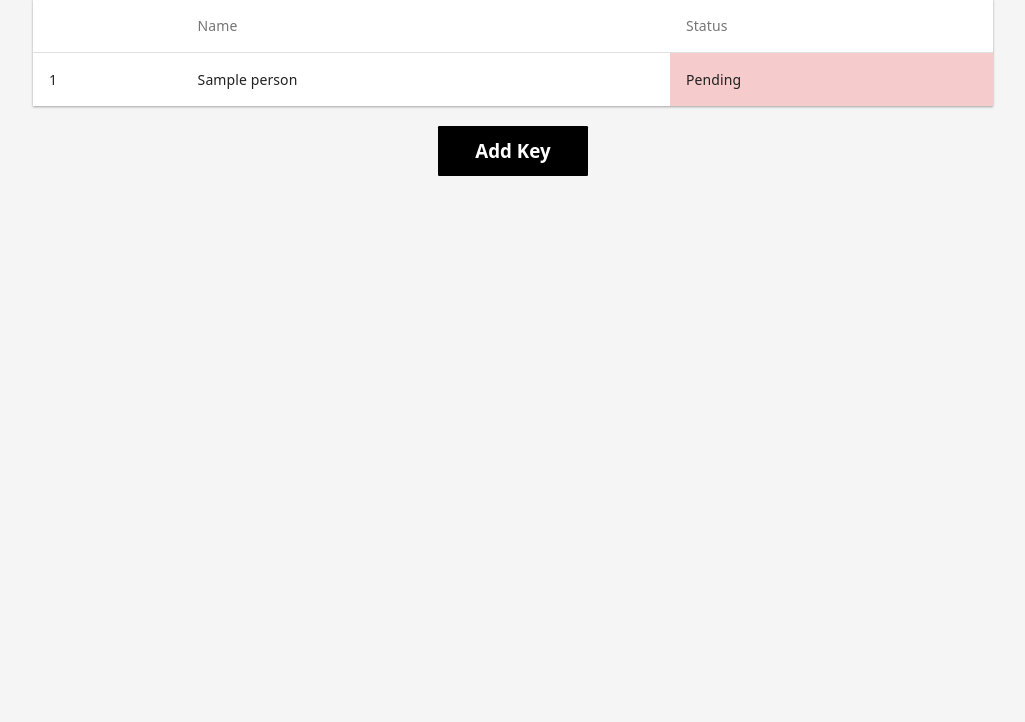
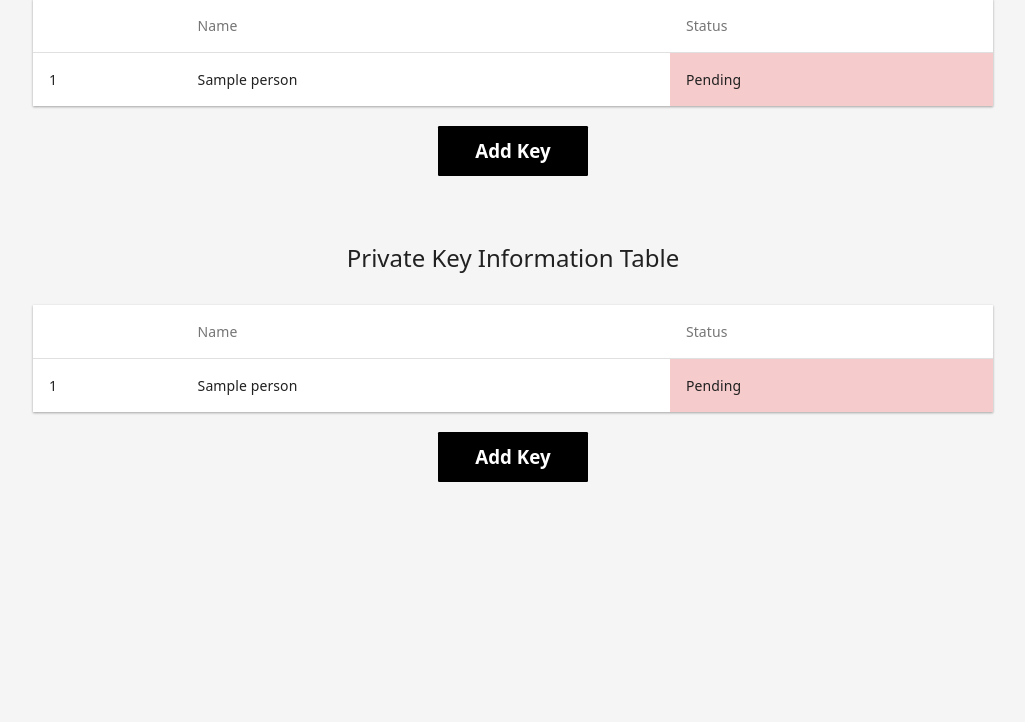
Before and after one commit to satyendradhaka/Election_Portal_2020, a Django app: template results/templates/keyinfo.html in a window 1280 px wide. Shown: the part 100-822 px from the top of the page, without its empty margins (127-1152 px from the left). Run offline with Django 3.2, Linux system fonts and the light colour scheme; the template is opened without the code that fills it: most values are stand-ins (such as "Sample title", 1, 10 or a date in 2020); parts of the project's set-up code (start-up, migrations or seed data) failed here and were passed over.

Commit message:
Added the Private key info to the keyinfo page.

```diff
--- a/results/templates/keyinfo.html
+++ b/results/templates/keyinfo.html
@@ -12,7 +12,6 @@
 <body>
     <div id="demo">
         <h1>Public Key Information Table</h1>
-        <!-- <h2>Table of my other Material Design works (list was updated 08.2015)</h2> -->
         <br>
 
         <!-- Responsive table starts here -->
@@ -52,6 +51,50 @@
             <button type="button" class="bg-black text-white h-20 w-60 text-3xl text-center font-bold rounded-sm next-btn"><a href="{% url 'publicKey' %}">Add Key</a></button>
         </div>
     {% endif %}
+
+    <br>
+    <div id="demo">
+        <h1>Private Key Information Table</h1>
+        <br>
+
+        <!-- Responsive table starts here -->
+        <!-- For correct display on small screens you must add 'data-title' to each 'td' in your table -->
+        <div class="table-responsive-vertical shadow-z-1">
+            <!-- Table starts here -->
+            <table id="table" class="table table-hover table-mc-light-blue">
+                <thead>
+                <tr>
+                    <th></th>
+                    <th>Name</th>
+                    <th>Status</th>
+                </tr>
+                </thead>
+                <tbody>
+                {% for person in Names %}
+                    <tr>
+                    <td data-title="">{{forloop.counter}}</td>
+                    <td data-title="Name">{{person}}</td>
+                    {% if person in private %}
+                        <td data-title="Status" style="background-color: rgb(139, 251, 139);">Uploaded</td>
+                    {% else %}
+                        <td data-title="Status" style="background-color: rgba(226, 98, 98, 0.329);">Pending</td>
+                    {% endif %}
+                    </tr>
+                {% endfor %}
+                </tbody>
+            </table>
+        </div>
+    </div>
+    {% if request.user.first_name in public %}
+        <div class="w-full text-center mb-10">
+            <button type="button" class="bg-black text-white h-20 w-60 text-3xl text-center font-bold rounded-sm next-btn"><a href="{% url 'privateKey' %}">Update Key</a></button>
+        </div>
+    {% else %}
+        <div class="w-full text-center mb-10">
+            <button type="button" class="bg-black text-white h-20 w-60 text-3xl text-center font-bold rounded-sm next-btn"><a href="{% url 'privateKey' %}">Add Key</a></button>
+        </div>
+    {% endif %}
+
     <script src="{% static 'js/keyinfo.js' %}"></script>
 </body>
 </html>
```
Also changed, not shown: results/templates/pubKeyupload.html (+7 -1 lines).
